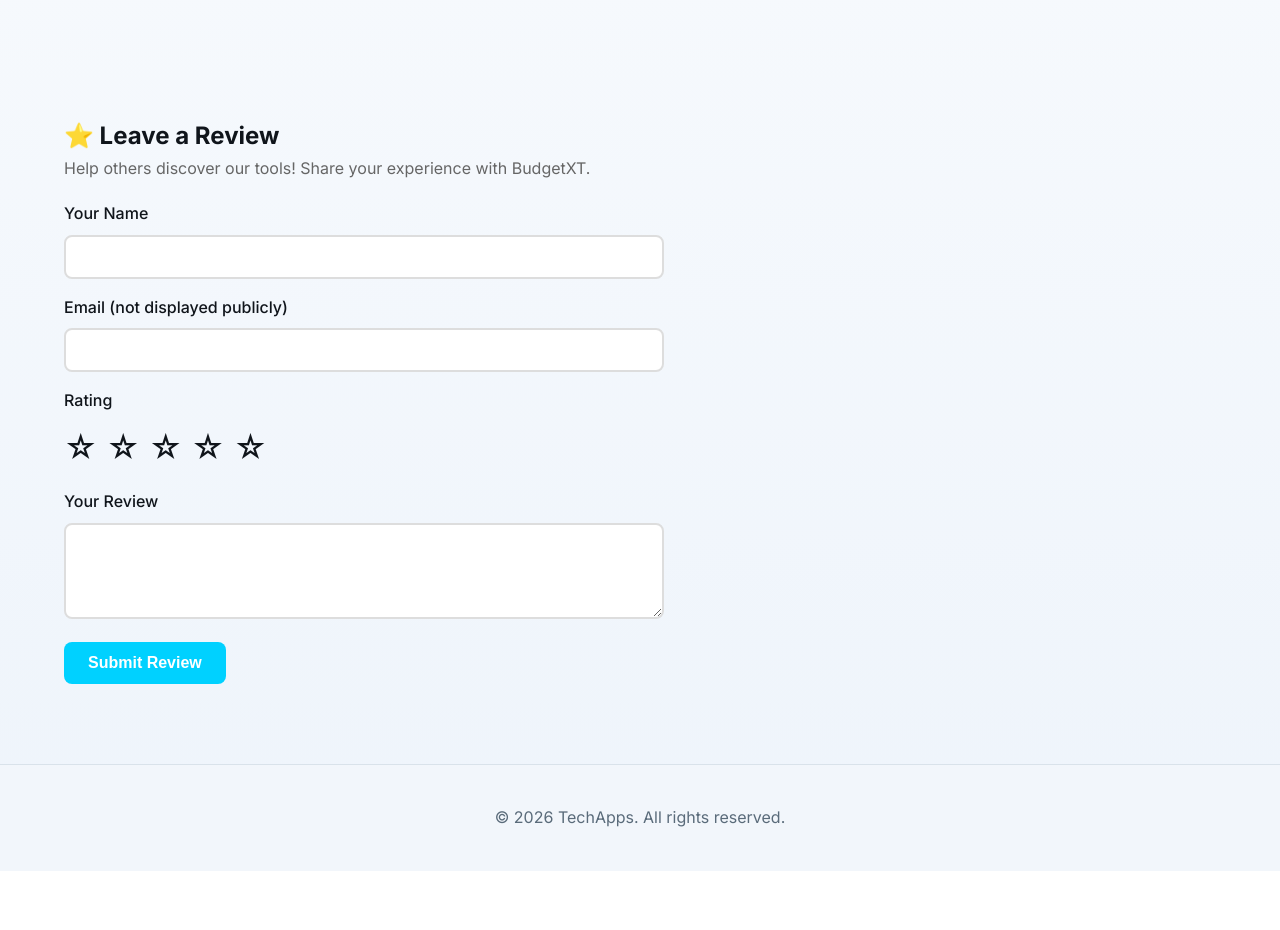
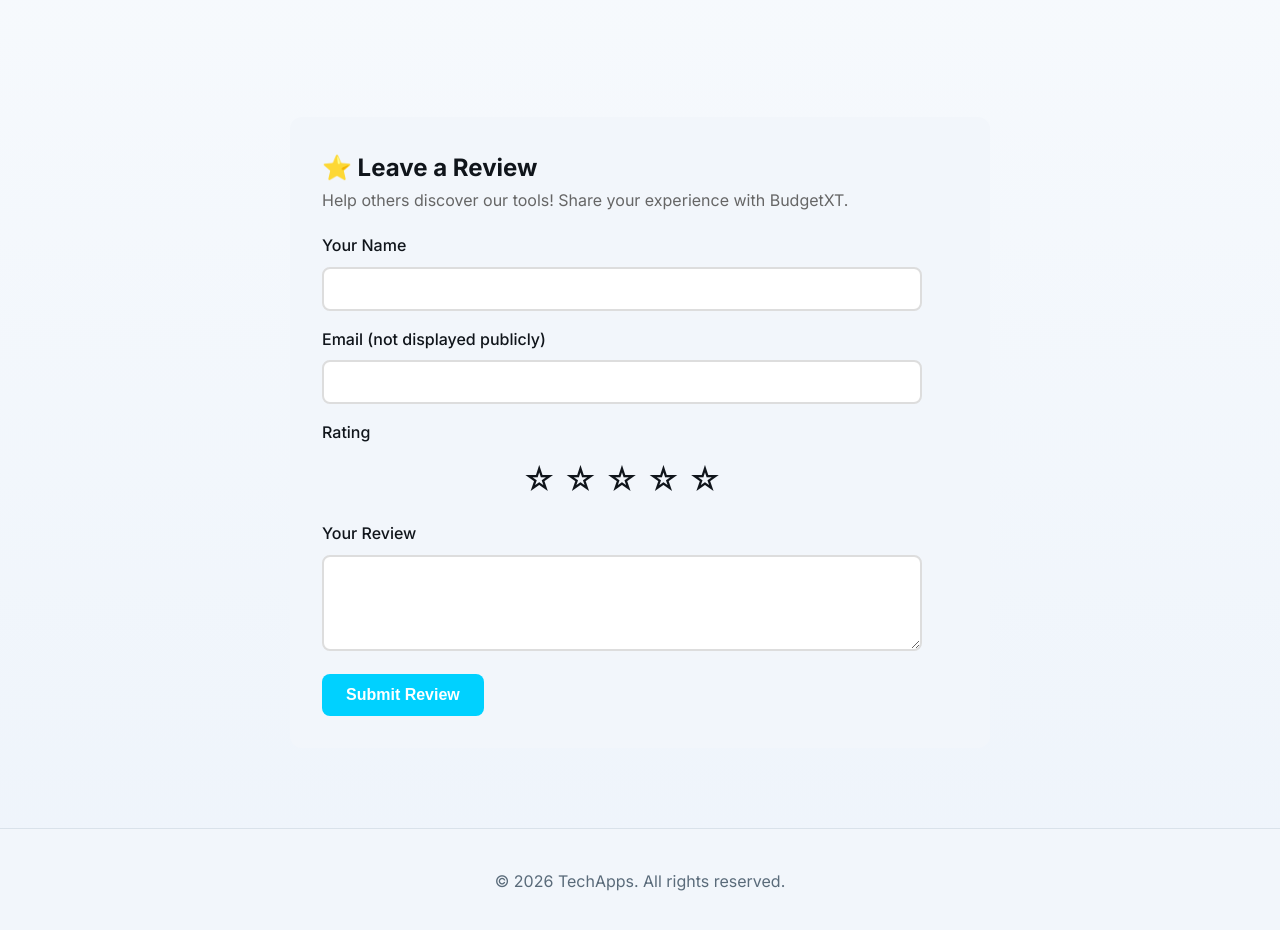
Before and after one commit to xtruelegend/LandingPage, a website: page public/downloads.html in a window 1280 px wide. Shown: the part 1045-1975 px from the top of the page. Before the commit the page ends 1916 px from the top, so only its background shows below. Drawn offline with Linux system fonts and the light colour scheme; no server answers.

Commit message:
Center review section and improve review storage error handling

```diff
--- a/public/downloads.html
+++ b/public/downloads.html
@@ -118,6 +118,28 @@
       .license-section p {
         color: var(--text-light);
         margin-bottom: 24px;
+      }
+
+      .review-section {
+        background: var(--bg-light);
+        border-radius: 12px;
+        padding: 32px;
+        margin: 40px auto;
+        max-width: 700px;
+      }
+
+      #starRating {
+        display: flex;
+        gap: 8px;
+        justify-content: center;
+      }
+
+      .star {
+        transition: transform 0.1s ease;
+      }
+
+      .star:hover {
+        transform: scale(1.1);
       }
 
       .license-input {
@@ -242,10 +264,9 @@
     </main>
 
     <!-- Leave a Review Section -->
-    <div class="container" style="margin-top: 40px; margin-bottom: 40px;">
-      <section class="card">
-        <h2>⭐ Leave a Review</h2>
-        <p style="color: #666; margin-bottom: 20px;">Help others discover our tools! Share your experience with BudgetXT.</p>
+    <div class="review-section">
+      <h2>⭐ Leave a Review</h2>
+      <p style="color: #666; margin-bottom: 20px;">Help others discover our tools! Share your experience with BudgetXT.</p>
 
         <form id="reviewForm" style="max-width: 600px;">
           <div style="margin-bottom: 16px;">
@@ -278,8 +299,7 @@
           <button type="submit" style="padding: 12px 24px; background: var(--primary); color: white; border: none; border-radius: 8px; font-size: 16px; font-weight: 600; cursor: pointer;">Submit Review</button>
         </form>
 
-        <div id="reviewResult" style="margin-top: 16px; padding: 12px; border-radius: 8px; display: none;"></div>
-      </section>
+      <div id="reviewResult" style="margin-top: 16px; padding: 12px; border-radius: 8px; display: none;"></div>
     </div>
 
     <footer class="footer">
```
Also changed, not shown: server.js (+8 -1 lines).
